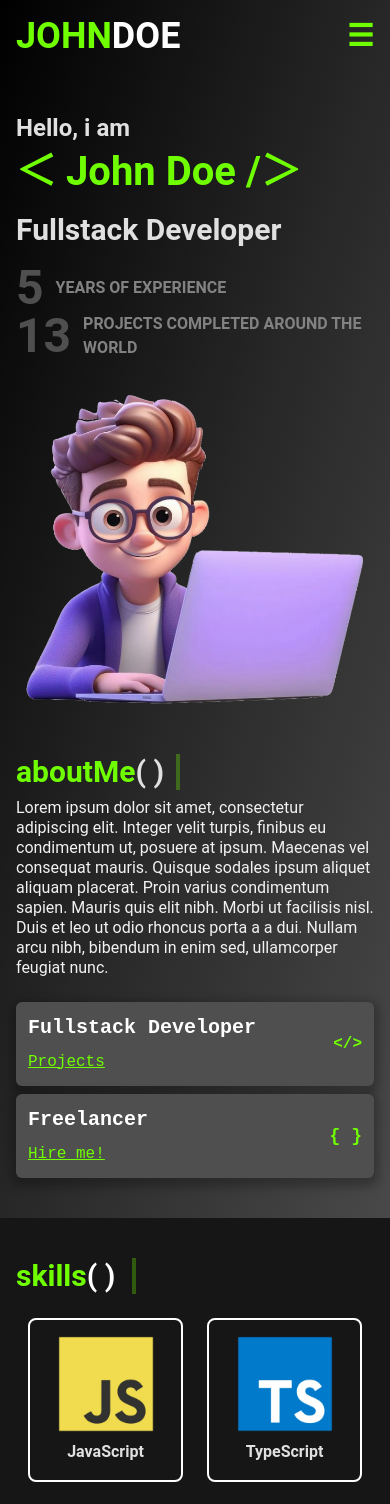
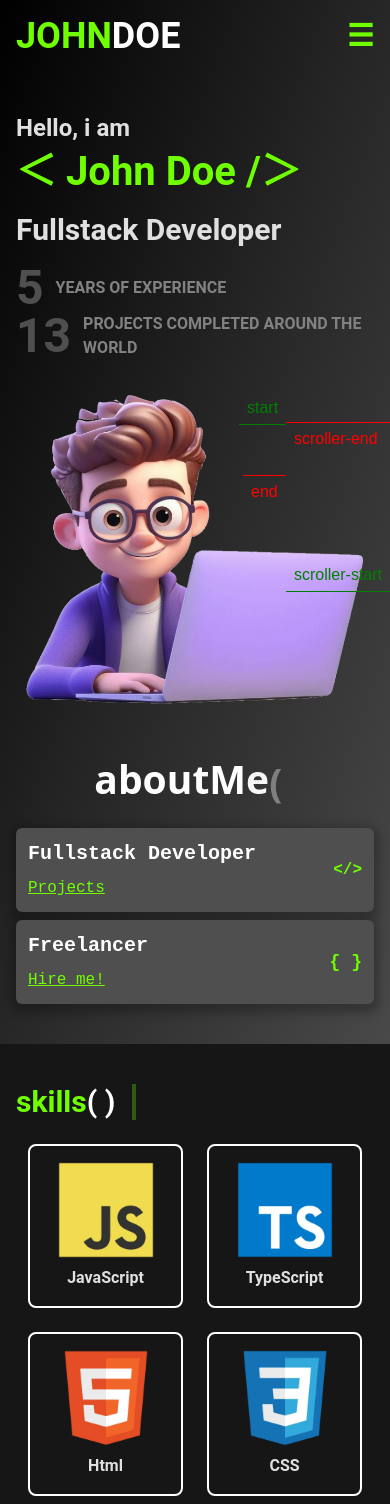
Before and after one commit to Deepakverma-556/fullstack-developer, a Next.js app: page / in a window 390 px wide. Shown: the top 1504 px of the page. Built offline with nearby package versions, Linux system fonts and the light colour scheme.

Commit message:
heading animation

```diff
--- a/src/components/AboutMe.jsx
+++ b/src/components/AboutMe.jsx
@@ -1,36 +1,54 @@
-import React from 'react'
+import React from "react";
+import Heading from "./common/Heading";
 
 const AboutMe = () => {
   return (
-    <div id='about' className='pb-16 max-lg:pb-14 max-md:pb-10'>
-      <div className='max-w-xxl px-4 mx-auto'>
-        <div className='flex items-center flex-wrap -mx-3 justify-between'>
-          <div className='w-full sm:w-6/12 px-3'>
-            <div>
+    <div id="about" className="pb-16 max-lg:pb-14 max-md:pb-10">
+      <div className="max-w-xxl px-4 mx-auto">
+        <div className="flex items-center flex-wrap -mx-3 justify-between">
+          <div className="w-full sm:w-6/12 px-3 about_section">
+            <Heading value="aboutMe()" parent=".about_section" />
+            {/* <div>
               <h2 className='font-roboto font-bold text-xxxl max-lg:text-4xl text-green mb-9 max-lg:mb-7 max-md:mb-5 max-sm:mb-2 max-sm:text-3xl overflow-hidden border-r-4 border-black whitespace-nowrap animate-about'>aboutMe<span className='text-light'>( )</span></h2>
               <p className='font-roboto text-3xl text-light-gray leading-xl max-lg:text-2xl max-md:text-xl max-sm:text-base max-sm:leading-5'>Lorem ipsum dolor sit amet, consectetur adipiscing elit. Integer velit turpis, finibus eu condimentum ut, posuere at ipsum. Maecenas vel consequat mauris. Quisque sodales ipsum aliquet aliquam placerat. Proin varius condimentum sapien. Mauris quis elit nibh. Morbi ut facilisis nisl. Duis et leo ut odio rhoncus porta a a dui. Nullam arcu nibh, bibendum in enim sed, ullamcorper feugiat nunc. </p>
+            </div> */}
+          </div>
+          <div className="w-5/12 px-3 font-courier max-md:w-5/12 max-sm:w-full max-sm:pt-6">
+            <div className="flex items-center justify-between bg-medium-gray p-6 max-md:p-3 rounded-md shadow-[0px_4px_10px_5px] shadow-[#00000040]">
+              <div className="">
+                <p className="font-bold text-3xl text-white pb-5 max-md:pb-2 max-lg:text-2xl max-md:text-xl max-md:text-nowrap">
+                  Fullstack Developer
+                </p>
+                <a
+                  href="#"
+                  className="text-2xl max-lg:text-xl max-md:text-lg text-green underline max-sm:text-base"
+                >
+                  Projects
+                </a>
+              </div>
+              <p className="text-green font-bold text-2xl max-lg:text-xl max-md:text-base">
+                &lt;/&gt;
+              </p>
             </div>
-          </div>
-          <div className='w-5/12 px-3 font-courier max-md:w-5/12 max-sm:w-full max-sm:pt-6'>
-            <div className='flex items-center justify-between bg-medium-gray p-6 max-md:p-3 rounded-md shadow-[0px_4px_10px_5px] shadow-[#00000040]'>
-              <div className=''>
-                <p className='font-bold text-3xl text-white pb-5 max-md:pb-2 max-lg:text-2xl max-md:text-xl max-md:text-nowrap'>Fullstack Developer</p>
-                <a href="#" className='text-2xl max-lg:text-xl max-md:text-lg text-green underline max-sm:text-base'>Projects</a>
+            <div className="flex items-center justify-between bg-medium-gray p-6 max-md:p-3 rounded-md shadow-[0px_4px_10px_5px] shadow-[#00000040] mt-2">
+              <div className="">
+                <p className="font-bold text-3xl text-white pb-5 max-md:pb-2 max-lg:text-2xl max-md:text-xl">
+                  Freelancer
+                </p>
+                <a
+                  href="#"
+                  className="text-2xl max-lg:text-xl max-md:text-lg text-green underline max-sm:text-base"
+                >
+                  Hire me!
+                </a>
               </div>
-              <p className='text-green font-bold text-2xl max-lg:text-xl max-md:text-base'>&lt;/&gt;</p>
-            </div>
-            <div className='flex items-center justify-between bg-medium-gray p-6 max-md:p-3 rounded-md shadow-[0px_4px_10px_5px] shadow-[#00000040] mt-2'>
-              <div className=''>
-                <p className='font-bold text-3xl text-white pb-5 max-md:pb-2 max-lg:text-2xl max-md:text-xl'>Freelancer</p>
-                <a href="#" className='text-2xl max-lg:text-xl max-md:text-lg text-green underline max-sm:text-base'>Hire me!</a>
-              </div>
-              <p className='text-green font-bold text-2xl max-lg:text-xl max-md:text-lg'>{ `{ }`}</p>
+              <p className="text-green font-bold text-2xl max-lg:text-xl max-md:text-lg">{`{ }`}</p>
             </div>
           </div>
         </div>
       </div>
     </div>
-  )
-}
+  );
+};
 
-export default AboutMe
+export default AboutMe;
--- a/src/components/AcquisitionStrategy.jsx
+++ /dev/null
@@ -1,60 +0,0 @@
-"use client";
-import gsap from "gsap";
-import { useEffect } from "react";
-
-const AcquisitionStrategy = () => {
-    const value = "Radial Code";
-    const newArr = value.split(" ").map((obj) => obj.split(""));
-
-    useEffect(() => {
-        // Initial animation
-        let strategy_value = gsap.timeline({});
-        strategy_value.from(".text_split_child_strategy", {
-            yPercent: 0,
-            stagger: 0.1,
-            autoAlpha: 0,
-        });
-
-        // Button hover effect
-        const button = document.querySelector(".hover-button");
-        button.addEventListener("mouseenter", () => {
-            gsap.to(".text_split_child_strategy", { scale: 1.2, duration: 0.2, ease: "power1.inOut" });
-        });
-
-        button.addEventListener("mouseleave", () => {
-            gsap.to(".text_split_child_strategy", { scale: 1, duration: 0.2, ease: "power1.inOut" });
-        });
-
-        return () => {
-            // Cleanup event listeners
-            button.removeEventListener("mouseenter", () => { });
-            button.removeEventListener("mouseleave", () => { });
-        };
-    }, []);
-
-    return (
-        <>
-            <div className="bg-black xl:h-screen pt-24 sm:pt-[60px] xl:pt-[80px] 2xl:pt-[40px]">
-                <div className="container modified_container xl:m-auto px-4 sm:px-6 xl:px-0 h-full flex justify-center flex-col">
-                    <h2 className="text-md md:text-[36px] xl:text-xl text-white font-avantt font-semibold leading-[130%] xl:whitespace-nowrap text-center lg:text-start ">
-                        {newArr.map((obj, i) => (
-                            <span key={i} className="text-nowrap inline-block">
-                                {obj.map((obj, j) => (
-                                    <span
-                                        key={j}
-                                        className="text_split_child_strategy inline-block"
-                                    >
-                                        {obj}
-                                    </span>
-                                ))}
-                            </span>
-                        ))}
-                    </h2>
-                    <button className="hover-button mt-8 px-6 py-3 bg-green-500 text-white font-bold rounded-lg">Hover me</button>
-                </div>
-            </div>
-        </>
-    );
-};
-
-export default AcquisitionStrategy;
--- /dev/null
+++ b/src/components/common/Heading.jsx
@@ -0,0 +1,37 @@
+import React, { useEffect } from "react";
+import gsap from "gsap";
+import ScrollTrigger from "gsap/dist/ScrollTrigger";
+const Heading = ({ value, parent }) => {
+  gsap.registerPlugin(ScrollTrigger);
+  const newArr = value.split("");
+  useEffect(() => {
+    let strategy_value = gsap.timeline({
+      scrollTrigger: {
+        trigger: parent,
+        start: "top 70%",
+        end: "bottom center",
+        scrub: 2,
+        markers: true,
+      },
+    });
+    strategy_value.from(".text_split_child_strategy", {
+      yPercent: 10,
+      stagger: 0.3,
+      autoAlpha: 0,
+    });
+  }, []);
+  return (
+    <h2 className="text-md md:text-[36px] xl:text-xl text-white font-avantt font-semibold leading-[130%] xl:whitespace-nowrap text-center lg:text-start ">
+      {newArr.map((obj, i) => (
+        <span
+          key={i}
+          className="text-nowrap text_split_child_strategy inline-block"
+        >
+          {obj}
+        </span>
+      ))}
+    </h2>
+  );
+};
+
+export default Heading;
```
